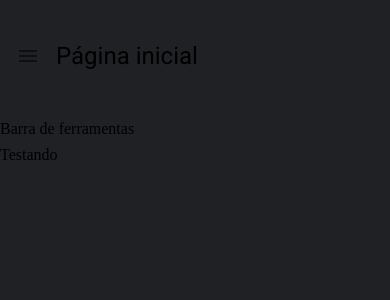
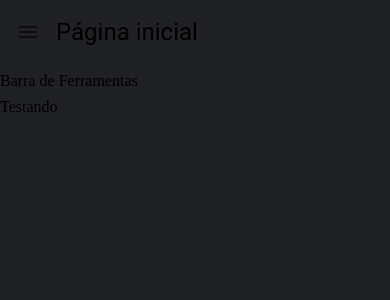
Before and after one commit to marcoantn020/cadastro-e-busca-de-pessoas-e-cidades, a React (Create React App) app: page /pagina-inicial in a window 390 px wide. Shown: the top 300 px of the page. Built offline with nearby package versions, Linux system fonts and the light colour scheme.

Commit message:
feat: layout base deixando header responsivo

```diff
--- a/src/pages/dashboard/Dashboard.tsx
+++ b/src/pages/dashboard/Dashboard.tsx
@@ -5,7 +5,10 @@
 export const Dashboard: React.FC<IDashboardProps> = () => {
 
   return (
-    <LayoutBaseDePagina titulo='Página inicial'>
+    <LayoutBaseDePagina
+      titulo='Página inicial'
+      barraDeFerramentas={<>Barra de Ferramentas</>}
+    >
       Testando
     </LayoutBaseDePagina>
   )
--- a/src/shared/layouts/LayoutBaseDePagina.tsx
+++ b/src/shared/layouts/LayoutBaseDePagina.tsx
@@ -4,11 +4,13 @@
 import { useDrawerContext } from '../contexts'
 
 interface ILayoutBaseDePaginaProps {
-  children?: React.ReactNode
+  children: React.ReactNode
   titulo: string
+  barraDeFerramentas?: React.ReactNode
 }
-export const LayoutBaseDePagina: React.FC<ILayoutBaseDePaginaProps> = ({ children, titulo}) => {
+export const LayoutBaseDePagina: React.FC<ILayoutBaseDePaginaProps> = ({ children, titulo, barraDeFerramentas}) => {
   const smDown = useMediaQuery((theme: Theme) => theme.breakpoints.down('sm'))
+  const mdDown = useMediaQuery((theme: Theme) => theme.breakpoints.down('md'))
   const theme = useTheme()
 
   const { toggleDrawerOpen } = useDrawerContext()
@@ -16,22 +18,35 @@
   return (
     <Box height="100%" display="flex" flexDirection="column" gap={1}>
 
-      <Box padding={1} display="flex" alignItems="center" gap={1} height={theme.spacing(12)}>
+      <Box
+        padding={1}
+        display="flex"
+        alignItems="center"
+        gap={1}
+        height={theme.spacing(smDown ? 6 : mdDown ? 8 : 12)}
+      >
         {smDown && (
           <IconButton onClick={toggleDrawerOpen}>
             <Icon>menu</Icon>
           </IconButton>)}
 
-        <Typography variant='h5' component='h1'>
+        <Typography
+          overflow="hidden"
+          whiteSpace="nowrap"
+          textOverflow="ellipsis"
+          variant={smDown ? 'h5' : mdDown ? 'h4' : 'h3'}
+          component='h1'
+        >
           {titulo}
         </Typography>
       </Box>
 
-      <Box>
-        Barra de ferramentas
-      </Box>
+      {barraDeFerramentas && (
+        <Box>
+          {barraDeFerramentas}
+        </Box>)}
 
-      <Box>
+      <Box flex={1} overflow="auto">
         {children}
       </Box>
 
```
